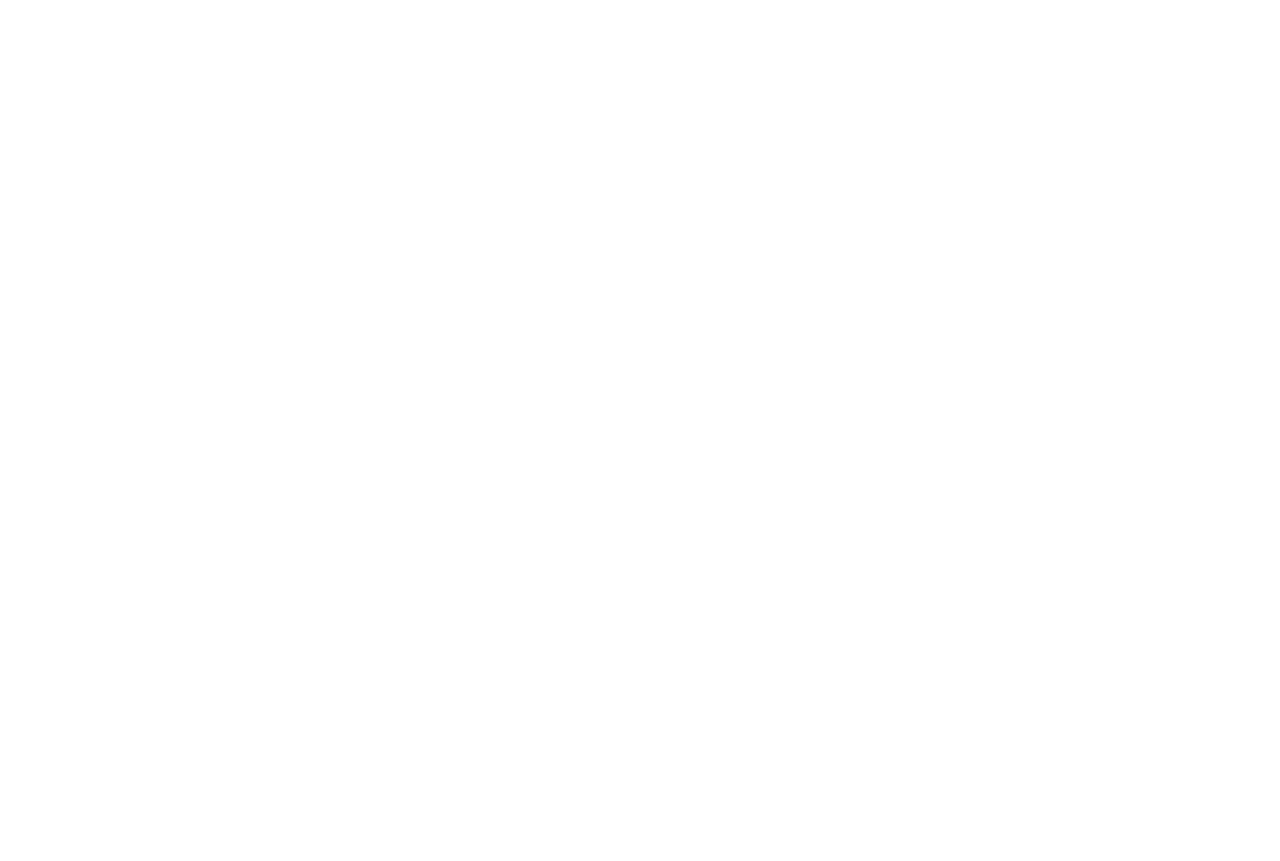
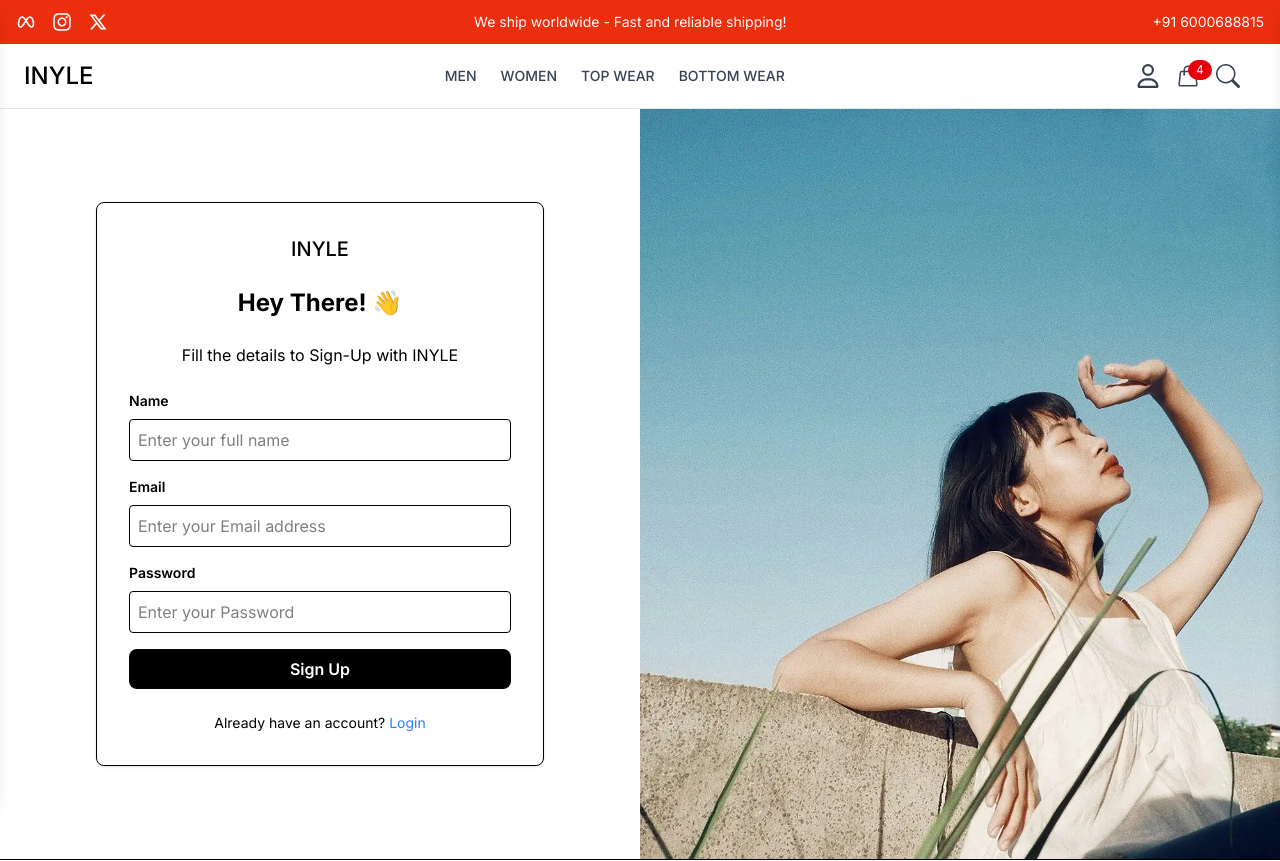
Before and after one commit to mavish12/Trendy-wears, a React (Vite) app in the folder frontend/: page /register in a window 1280 px wide. Before the commit this address had no page. Shown: the top 861 px of the page. Before the commit the page ends 800 px from the top, so only its background shows below. Built offline with nearby package versions, Linux system fonts and the light colour scheme.

Commit message:
Login and Register UI

```diff
--- a/frontend/src/App.jsx
+++ b/frontend/src/App.jsx
@@ -4,6 +4,8 @@
 import UserLayout from "./components/Layout/UserLayout";
 import Home from "./pages/Home";
 import { Toaster } from "sonner"
+import Login from "./pages/Login";
+import Register from "./pages/Register";
 
 function App() {
   return (
@@ -12,6 +14,8 @@
       <Routes>
         <Route path="/" element={<UserLayout/>}>
           <Route index element={<Home/>}/>
+          <Route path="login" element={<Login/>}/>
+          <Route path="register" element={<Register/>}/>
         </Route>
         <Route>{/* Admin Layout */}</Route>
       </Routes>
--- /dev/null
+++ b/frontend/src/pages/Login.jsx
@@ -0,0 +1,53 @@
+import React, { useState } from "react";
+import { Link } from "react-router-dom";
+import login from "../assets/login.webp"
+
+const Login = () => {
+  const [email, setEmail] = useState("");
+  const [password, setPassword] = useState("");
+
+  const handleSubmit = (e) =>{
+    e.preventDefault();
+    console.log("User Login", {email, password})
+  }
+
+  return (
+    <div className="flex">
+      <div className="w-full md:w-1/2 flex flex-col justify-center items-center p-8 md:p-12">
+        <form onSubmit={handleSubmit}
+          className="w-full max-w-md bg-white p-8 rounded-lg border shadow-sm">
+            <div className="flex justify-center mb-6">
+                <h2 className="text-xl font-medium">INYLE</h2>
+            </div>
+            <h2 className="text-2xl font-bold text-center mb-6">Hey There! 👋</h2>
+            <p className="text-center mb-6">
+                Enter your username and password to Login.
+            </p>
+            <div className="mb-4">
+                <label htmlFor="email" className="block text-sm font-semibold mb-2">Email</label>
+                <input type="email" value={email} onChange={(e)=> setEmail(e.target.value)} className="w-full p-2 border rounded" placeholder="Enter your Email address"/>
+            </div>
+            <div className="mb-4">
+                <label htmlFor="password" className="block text-sm font-semibold mb-2">Password</label>
+                <input type="password" value={password} onChange={(e)=> setPassword(e.target.value)} className="w-full p-2 border rounded" placeholder="Enter your Password"/>
+            </div>
+            <button type="submit" className="w-full bg-black text-white p-2 rounded-lg font-semibold hover:bg-gray-800 transition">
+                Sign In
+            </button>
+            <p className="mt-6 text-center text-sm">
+                Don't have an account? {" "}
+                <Link to="/register" className="text-blue-500 ">Register</Link>
+            </p>
+        </form>
+      </div>
+      {/* Right side image */}
+      <div className="hidden md:block w-1/2 bg-gray-800">
+        <div className="h-full flex flex-col justify-center items-center">
+            <img src={login} alt="Login to account" className="h-[750px] w-full object-cover"/>
+        </div>
+      </div>
+    </div>
+  );
+};
+
+export default Login;
--- /dev/null
+++ b/frontend/src/pages/Register.jsx
@@ -0,0 +1,58 @@
+import React, { useState } from "react";
+import { Link } from "react-router-dom";
+import register from "../assets/register.webp"
+
+const Register = () => {
+  const [email, setEmail] = useState("");
+  const [password, setPassword] = useState("");
+  const [name, setName] = useState("");
+
+  const handleSubmit = (e) =>{
+    e.preventDefault();
+    console.log("User Registered", {name, email, password})
+  }
+
+  return (
+    <div className="flex">
+      <div className="w-full md:w-1/2 flex flex-col justify-center items-center p-8 md:p-12">
+        <form onSubmit={handleSubmit}
+          className="w-full max-w-md bg-white p-8 rounded-lg border shadow-sm">
+            <div className="flex justify-center mb-6">
+                <h2 className="text-xl font-medium">INYLE</h2>
+            </div>
+            <h2 className="text-2xl font-bold text-center mb-6">Hey There! 👋</h2>
+            <p className="text-center mb-6">
+                Fill the details to Sign-Up with INYLE
+            </p>
+            <div className="mb-4">
+                <label className="block text-sm font-semibold mb-2">Name</label>
+                <input type="text" value={name} onChange={(e)=> setName(e.target.value)} className="w-full p-2 border rounded" placeholder="Enter your full name"/>
+            </div>
+            <div className="mb-4">
+                <label className="block text-sm font-semibold mb-2">Email</label>
+                <input type="email" value={email} onChange={(e)=> setEmail(e.target.value)} className="w-full p-2 border rounded" placeholder="Enter your Email address"/>
+            </div>
+            <div className="mb-4">
+                <label className="block text-sm font-semibold mb-2">Password</label>
+                <input type="password" value={password} onChange={(e)=> setPassword(e.target.value)} className="w-full p-2 border rounded" placeholder="Enter your Password"/>
+            </div>
+            <button type="submit" className="w-full bg-black text-white p-2 rounded-lg font-semibold hover:bg-gray-800 transition">
+                Sign Up
+            </button>
+            <p className="mt-6 text-center text-sm">
+                Already have an account? {" "}
+                <Link to="/login" className="text-blue-500 ">Login</Link>
+            </p>
+        </form>
+      </div>
+      {/* Right side image */}
+      <div className="hidden md:block w-1/2 bg-gray-800">
+        <div className="h-full flex flex-col justify-center items-center">
+            <img src={register} alt="Login to account" className="h-[750px] w-full object-cover"/>
+        </div>
+      </div>
+    </div>
+  );
+};
+
+export default Register;
```
